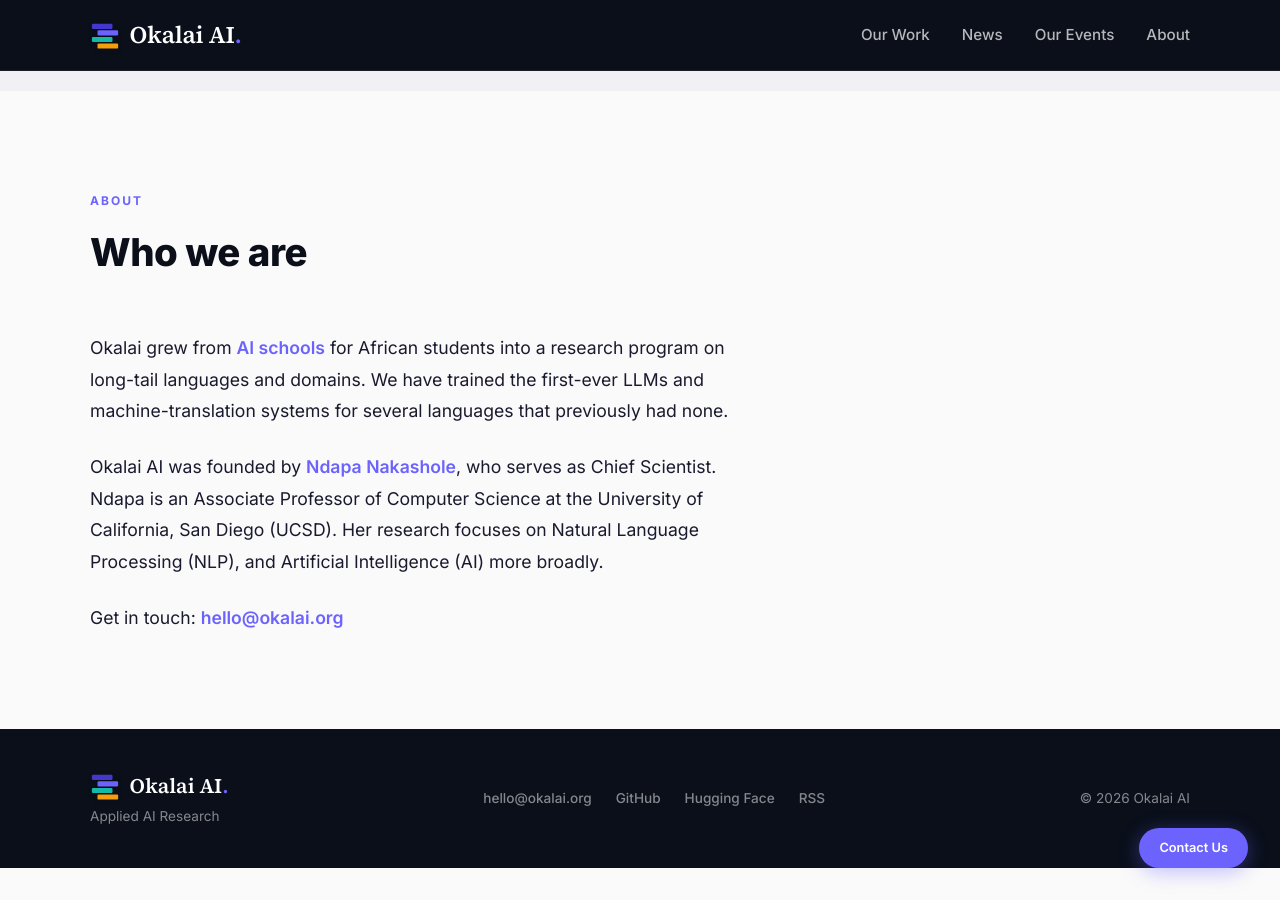
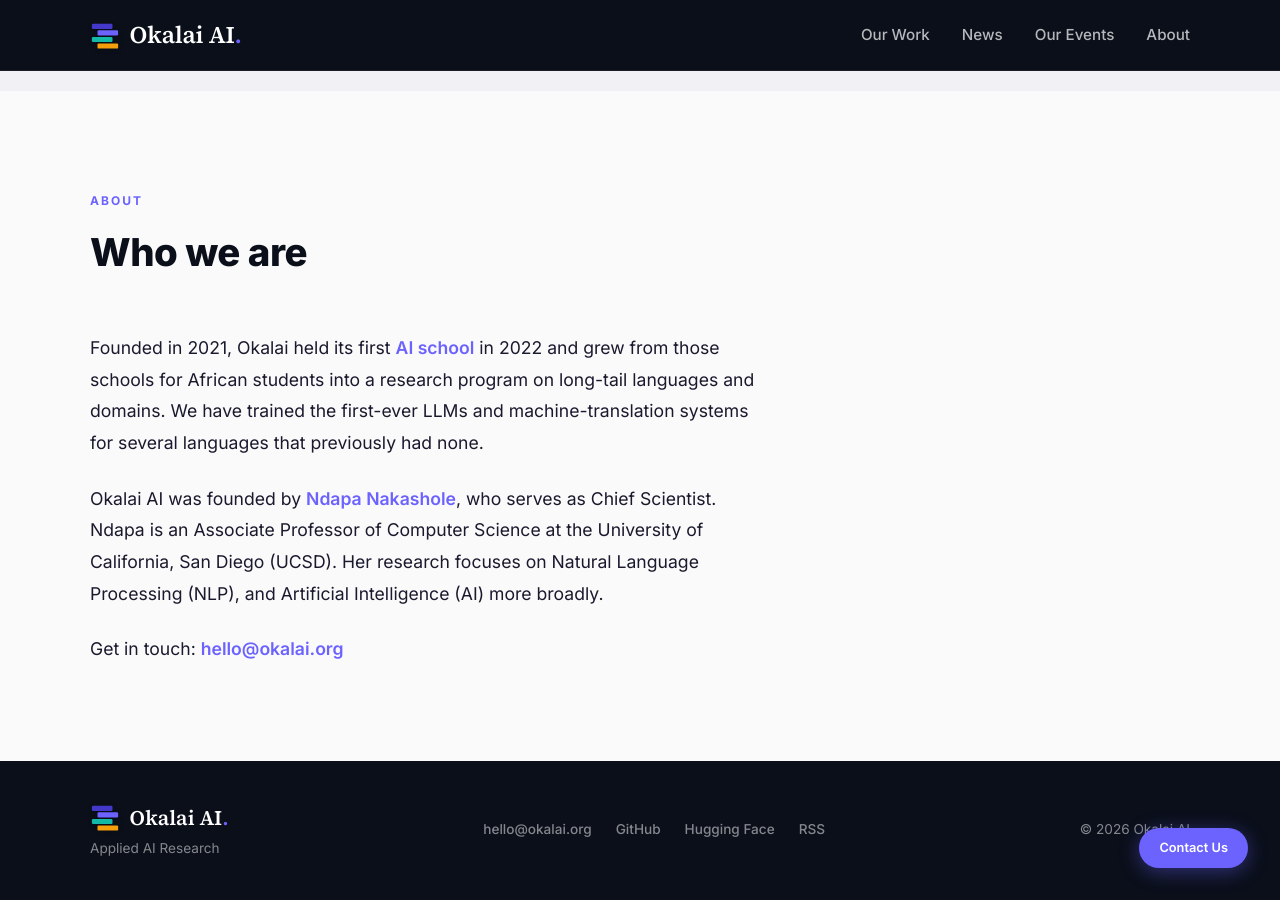
Before and after one commit to okalai-ai/okalai-site, a Jekyll site: the page built from index.md, in a window 1280 px wide and 900 px high, scrolled down 4929 px. Built offline with Jekyll 4.4.1, drawn with Linux system fonts in a browser that asks for light colours.

Commit message:
Add AI Schools

```diff
--- a/index.md
+++ b/index.md
@@ -274,7 +274,7 @@ title: Home
     </div>
     <div data-sr>
       <p style="font-size: 1.1rem; line-height: 1.8; max-width: 680px;">
-        Okalai grew from <a href="/schools/" style="color: #6c63ff; font-weight: 600;">AI schools</a> for African students into a research program on long-tail languages and domains. We have trained the first-ever LLMs and machine-translation systems for several languages that previously had none.
+        Founded in 2021, Okalai held its first <a href="/schools/" style="color: #6c63ff; font-weight: 600;">AI school</a> in 2022 and grew from those schools for African students into a research program on long-tail languages and domains. We have trained the first-ever LLMs and machine-translation systems for several languages that previously had none.
       </p>
       <p style="font-size: 1.1rem; line-height: 1.8; max-width: 680px; margin-top: 1.5rem;">
         Okalai AI was founded by <a href="https://ndapa.us" target="_blank" rel="noopener" style="color: #6c63ff; font-weight: 600;">Ndapa Nakashole</a>, who serves as Chief Scientist. Ndapa is an Associate Professor of Computer Science at the University of California, San Diego (UCSD). Her research focuses on Natural Language Processing (NLP), and Artificial Intelligence (AI) more broadly.
```
